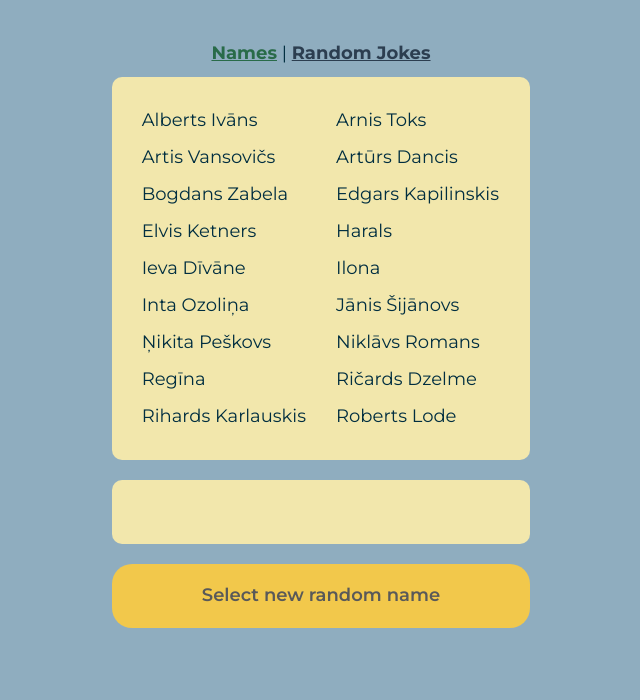
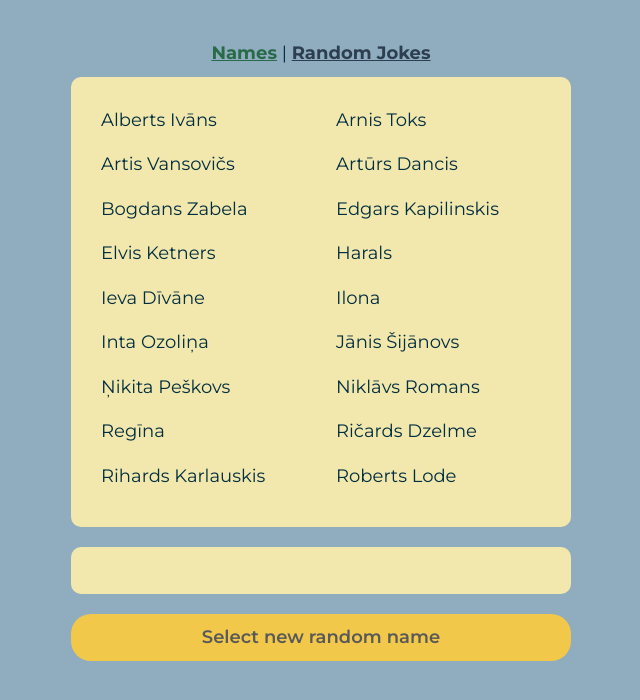
Before and after one commit to ArtisVansovics/md25_vue-joke-api, a Vue app: page /#/ in a window 1280 px wide. Shown: the top 700 px of the page, without its empty margins (319-959 px from the left). Built offline with nearby package versions, Linux system fonts and the light colour scheme.

Commit message:
Updated NamesRandomizer styling

```diff
--- a/src/components/NamesRandomizer/NamesRandomizer.scss
+++ b/src/components/NamesRandomizer/NamesRandomizer.scss
@@ -1,6 +1,7 @@
 .container {
   display: grid;
-  grid-template-rows: 6fr 1fr 1fr;
+  grid-template-rows: 450px 1fr 1fr;
+  grid-template-columns: minmax(400px, 500px);
   gap: 20px;
 }
 
```
